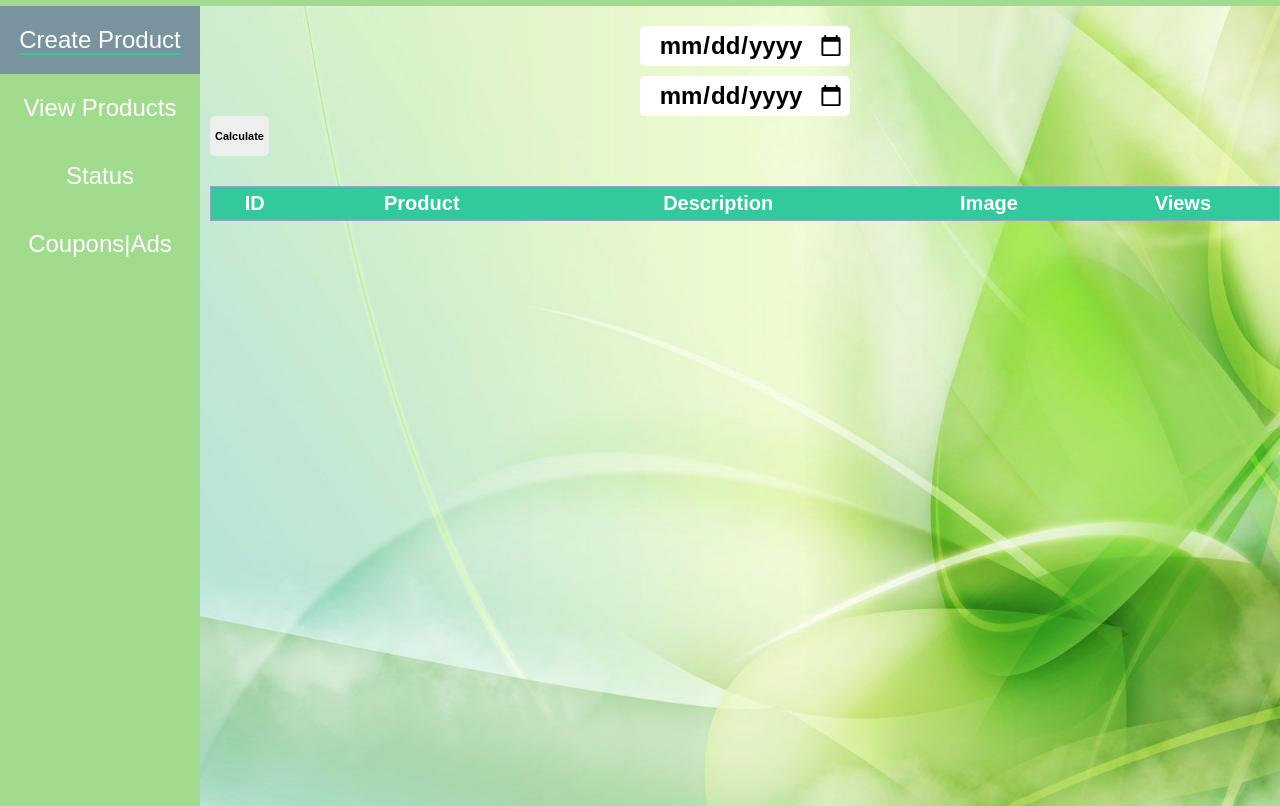
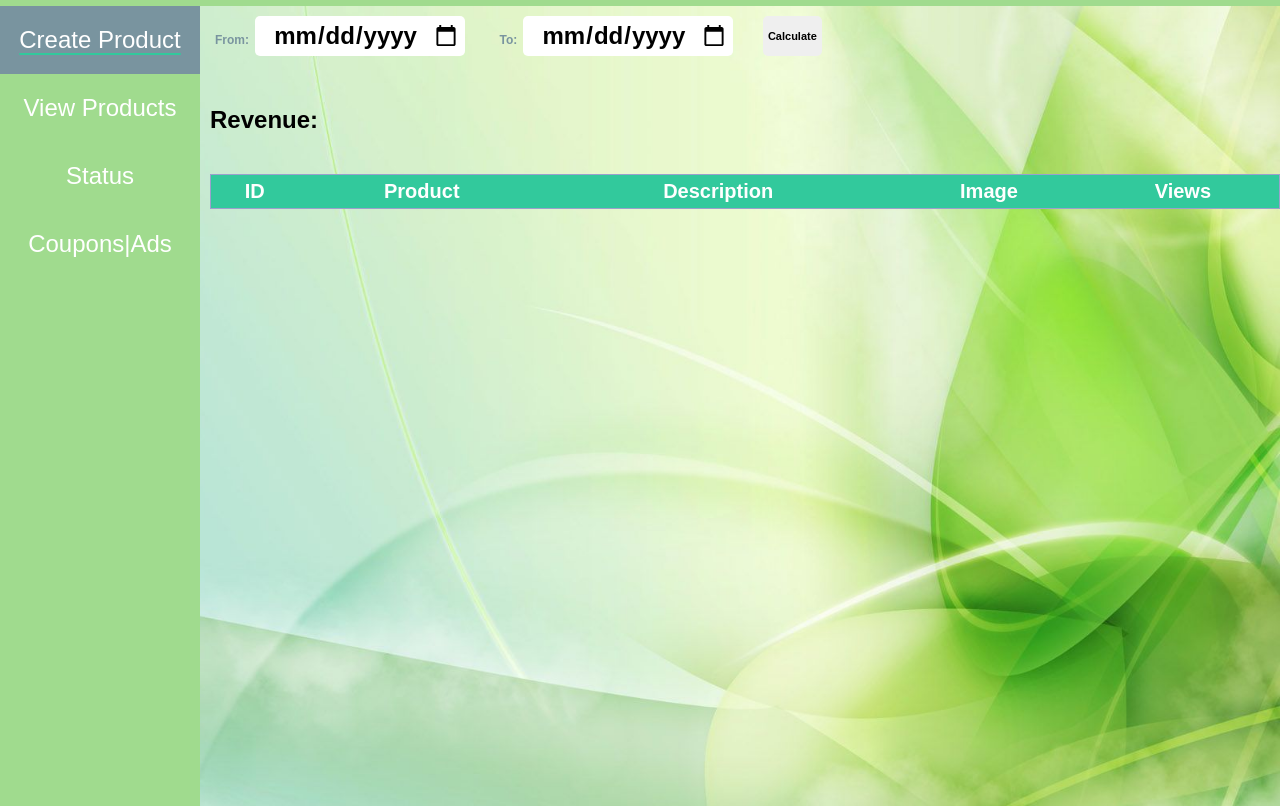
Before and after one commit to ihab-ag/e-commerce, a plain HTML site: page Seller front-end/products.html in a window 1280 px wide. Shown: the part 54-860 px from the top of the page. Drawn offline with nearby package versions, Linux system fonts and the light colour scheme; no server answers.

Commit message:
link revenue api

```diff
--- a/Seller front-end/products.html
+++ b/Seller front-end/products.html
@@ -14,6 +14,7 @@
     <script src="script/add-products.js" defer></script>
     <script src="script/edit-form.js" defer></script>
     <script src="script/get-seller-products.js" defer></script>
+    <script src="script/get-revenue.js" defer></script>
 </head>
 <body>
     <header class="header-container">
@@ -155,10 +156,17 @@
             <div class="coupon-ad-container">
                 <section class="coupons-sec">
                     <form class="coupons-form" action="products.html" method="post">
-                        <input class="btn btn-add-product" type="date" id="startDate">
-                        <input class="btn btn-add-product" type="date" id="endDate">
+                        <div>
+                            <label class="date-labels" for="start-date">From:</label>
+                            <input class="btn" type="date" id="start-date">
+                        </div>
+                        <div>
+                            <label class="date-labels" for="end-date">To:</label>
+                            <input class="btn" type="date" id="endDate">
+                        </div>
                         <button class="btn btn-confirm" type="submit">Calculate</button>
                     </form>
+                    <p class="revenue-calculator">Revenue: <span class="total-revenue"></span></p>
                     <div class="table-wrapper">
                         <table id="product-table" class="edit-table">
                             <tr id="product-headers">
--- a/Seller front-end/style/styles.css
+++ b/Seller front-end/style/styles.css
@@ -389,6 +389,26 @@ body {
     width: 100% !important;
     height: 300px !important;
 }
+
+.coupons-form {
+    display: flex;
+    gap: 30px;
+    align-items: flex-end;
+}
+
+.date-labels {
+    font-size: 12px;
+    padding-left: 5px;
+    font-weight: 700;
+    color: #79949f;
+
+}
+
+.revenue-calculator {
+    padding: 50px 10px 10px 0;
+    font-weight: 700;
+    font-size: 24px;
+}
 /* end styling main */
 
 
@@ -528,6 +548,12 @@ body {
     .stat-container .stat-result {
         font-size: 20px;
     }
+
+    .coupon-ad-container {
+        margin-left: 10px;
+    }
+
+
     /* end styling main */
 }
 
```
Also changed, not shown: Seller front-end/script/get-revenue.js (added).
